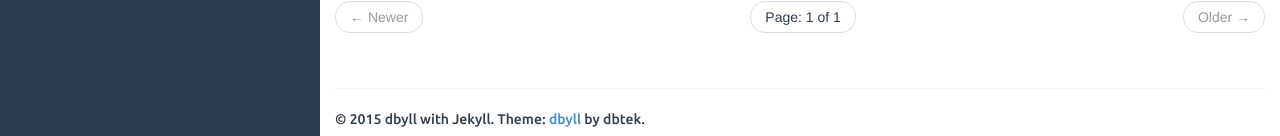
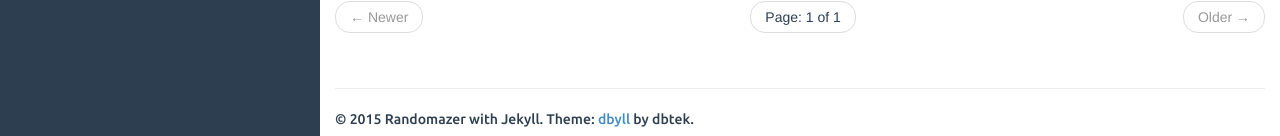
Before and after one commit to Randomazer/randomazer.github.com, a Jekyll site: the page built from index.html, in a window 1280 px wide and 1206 px high. Shown: the part 1067-1203 px from the top of the window. Built offline with Jekyll 4.4.1, drawn with Linux system fonts in a browser that asks for light colours; the list of posts is cut into pages by our own code.

Commit message:
Update _config.yml

```diff
--- a/_config.yml
+++ b/_config.yml
@@ -17,10 +17,10 @@ defaults:
 
 description: Stylish Jekyll Theme
 author:
-  name: dbyll
-  email: dbyll@ismaildemirbilek.com
+  name: Randomazer
+  email: Randomazer@gmail.com
   github: dbtek
-  twitter: dbtek
+  twitter: Randomazer
   pinterest: asd123
   linkedin: asd123
   bio: Your stylish, minimalist theme!
```
